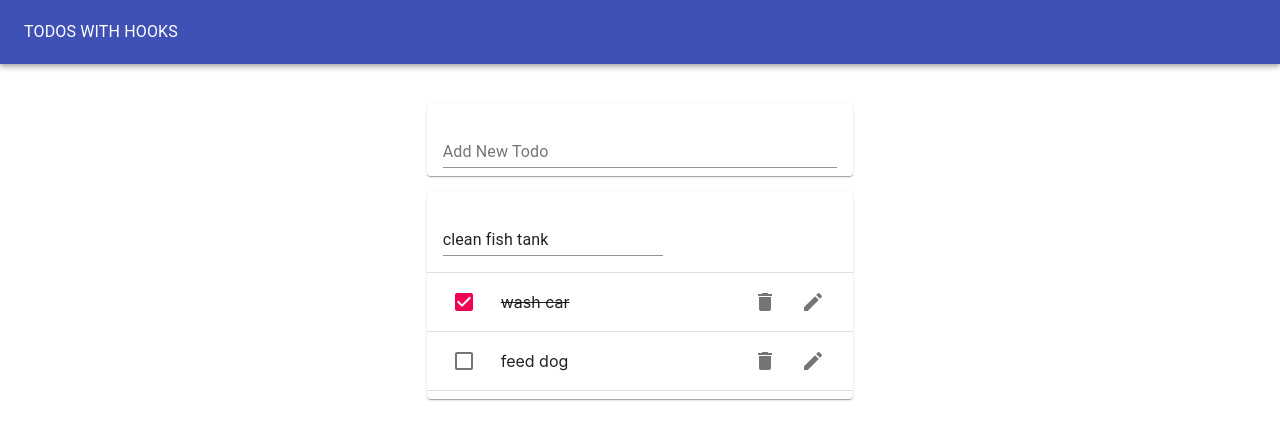
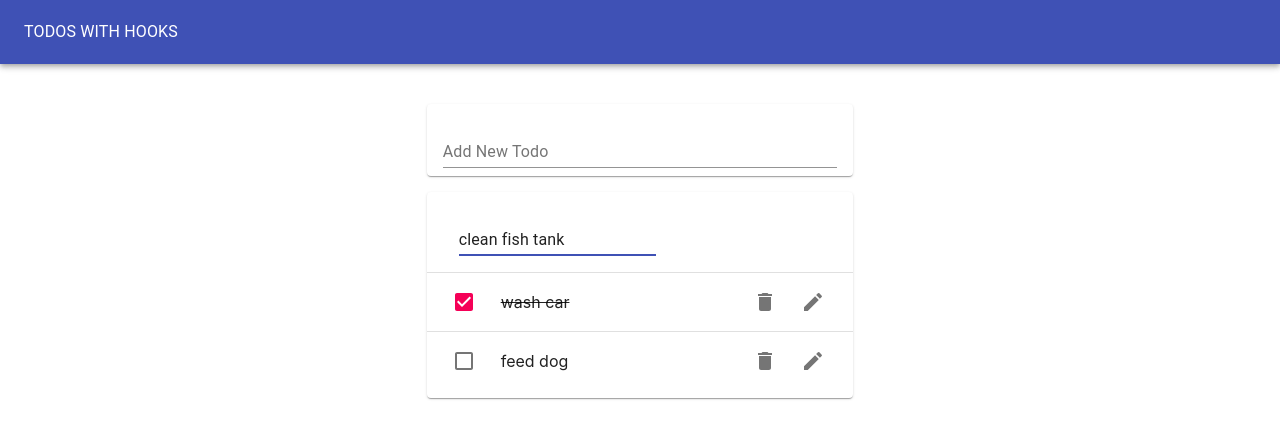
Before and after one commit to rperillo1/React-Hooks-Todos, a React (Create React App) app: page / in a window 1280 px wide. Both pictures are taken after a click on the button 813 px from the left and 229 px from the top of the page. Shown: the top 440 px of the page. Built offline with nearby package versions, Linux system fonts and the light colour scheme.

Commit message:
minor style tweaks

```diff
--- a/src/components/EditForm/EditForm.jsx
+++ b/src/components/EditForm/EditForm.jsx
@@ -12,12 +12,15 @@ function EditForm({ task, id, editTodo, toggleEditForm }) {
                 editTodo(id, value);
                 reset();
                 toggleEditForm()
-            }}>
+            }}
+            style={{marginLeft: "1rem", width: '50%'}}
+            >
                 <TextField
                 value={value}
                 onChange={handleChange}
                 margin="normal"
                 fullWidth
+                autoFocus
                 />
             </form>
     )
--- a/src/components/TodosList/TodosList.jsx
+++ b/src/components/TodosList/TodosList.jsx
@@ -8,7 +8,7 @@ function TodosList(props) {
     return (
         <Paper>
             <List>
-                {props.todos.map(todo =>
+                {props.todos.map((todo, i) =>
                     <>
                         <Todo
                         task={todo.task}
@@ -20,7 +20,9 @@ function TodosList(props) {
                         editTodo={props.editTodo}
                         >
                         </Todo>
+                        {i < (props.todos.length -1) ?
                         <Divider />
+                        : "" }
                     </>
                 )}
             </List>
```
